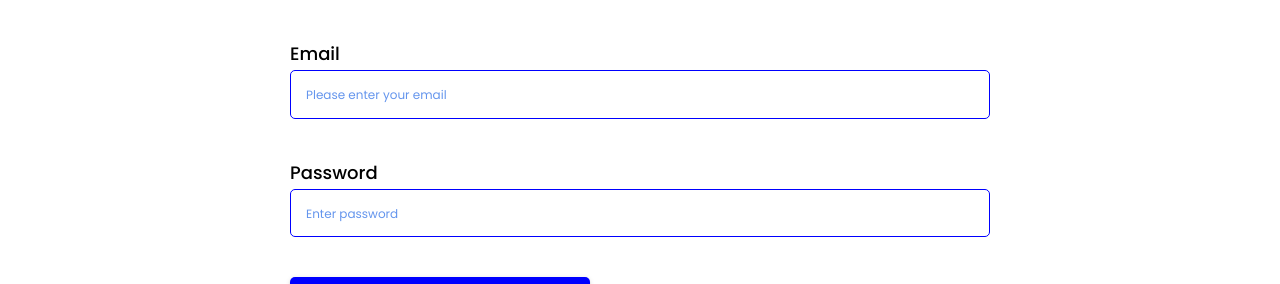
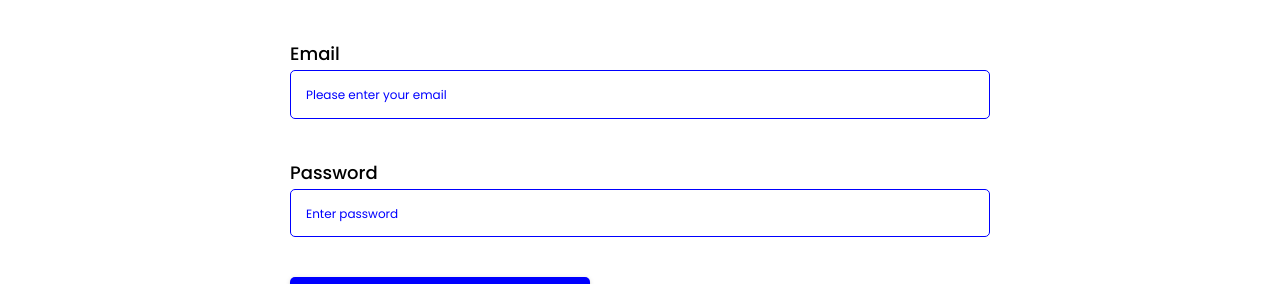
Before and after one commit to ZUHRIDDIN-SHARIPOV/friends-app, a React (Create React App) app: page / in a window 1280 px wide. Shown: the part 213-497 px from the top of the page. Built offline with nearby package versions, Linux system fonts and the light colour scheme.

Commit message:
The login page has been updated.

```diff
--- a/src/pages/login/Login.scss
+++ b/src/pages/login/Login.scss
@@ -74,7 +74,7 @@
       font-family: Poppins;
       font-weight: 400;
       font-size: 12px;
-      color: cornflowerblue;
+      color: blue;
     }
   }
   span {
```
